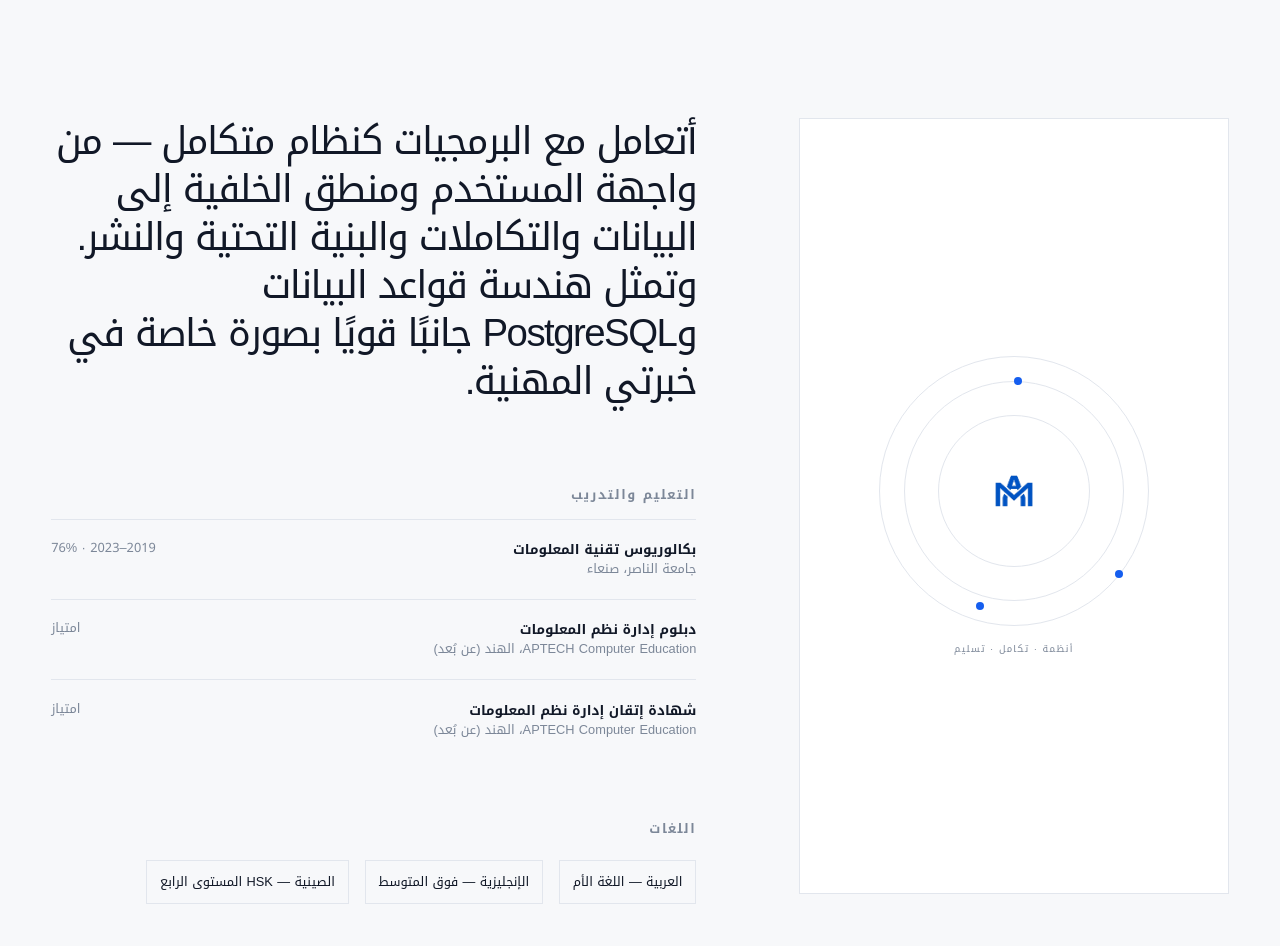
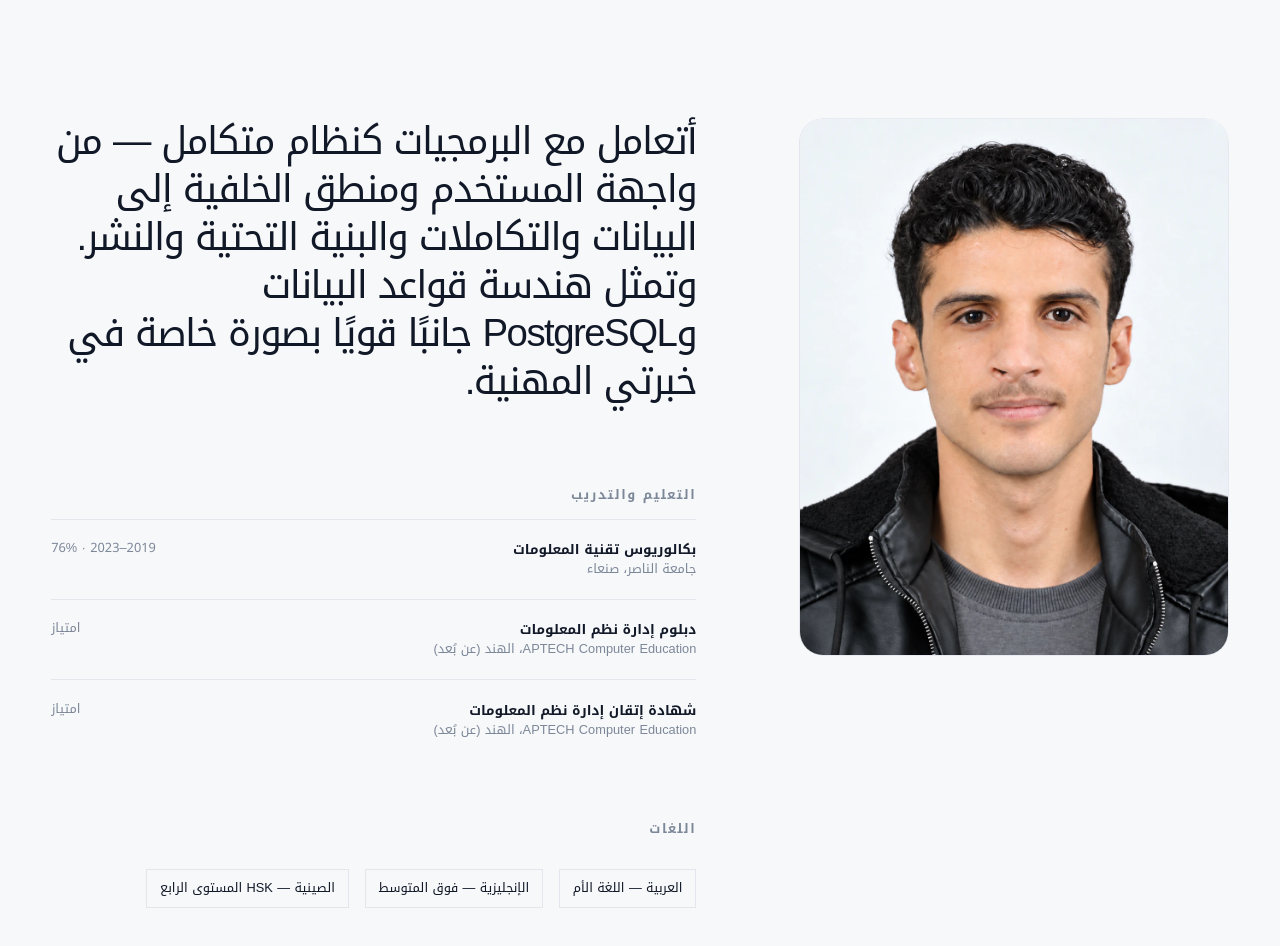
Before and after one commit to mahmoudalmagrami/mahmoud-portfolio, a Next.js app: page /ar in a window 1280 px wide. Shown: the part 10304-11250 px from the top of the page. Built offline with nearby package versions, Linux system fonts and the light colour scheme; no server answers.

Commit message:
feat: add professional profile portrait

```diff
--- a/src/app/[locale]/page.tsx
+++ b/src/app/[locale]/page.tsx
@@ -10,7 +10,7 @@ import { LineReveal, Reveal, Stagger, StaggerItem } from "@/components/motion/re
 import { SectionHeading } from "@/components/section-heading";
 import { HeroArtwork } from "@/components/hero-artwork";
 import { ProjectImage } from "@/components/project-image";
-import { BrandMark } from "@/components/brand-mark";
+import { ProfilePortrait } from "@/components/profile-portrait";
 import { GlobalScrollTechVessel } from "@/components/global-scroll-tech-vessel";
 import type { Metadata } from "next";
 
@@ -31,7 +31,7 @@ export default async function Home({params}:{params:Promise<{locale:string}>}){
   <section className="section process-section"><div className="container"><SectionHeading index="03" eyebrow={t.process} title={locale==="en"?"A deliberate path from context to improvement.":"مسار مدروس من فهم السياق إلى التحسين."}/><Stagger className="process-flow"><LineReveal/>{t.processSteps.map((step,i)=><StaggerItem className="process-step" key={step}><span>{String(i+1).padStart(2,"0")}</span><strong>{step}</strong></StaggerItem>)}</Stagger></div></section>
   <section id="experience" className="section container"><SectionHeading index="04" eyebrow={t.experience} title={locale==="en"?"Operating where uptime matters.":"عملٌ حيث يكون وقت التشغيل مهمًا."}/>{experience.map(x=><div className="experience" key={x.dates.en}><Reveal className="experience-meta"><span>{x.dates[locale]}</span><h3>{x.organization[locale]}</h3><p>{x.location[locale]}</p></Reveal><div><Reveal><p className="role">{x.jobTitle[locale]}</p></Reveal><Stagger className="responsibilities">{x.responsibilities[locale].map(item=><StaggerItem key={item}><p>{item}</p></StaggerItem>)}</Stagger><Reveal><div className="platforms">{x.platforms[locale].map(p=><span key={p}>{p}</span>)}</div></Reveal></div></div>)}</section>
   <section className="section capabilities-section"><div className="container"><SectionHeading index="05" eyebrow={locale==="en"?"Technical capabilities":"القدرات التقنية"} title={locale==="en"?"Capabilities across the full system lifecycle.":"قدرات تمتد عبر دورة حياة النظام كاملة."}/><Stagger className="skills-grid">{skillGroups.map(g=><StaggerItem className="skill-group" key={g.title.en}><h3>{g.title[locale]}</h3><p>{g.items.join(" · ")}</p></StaggerItem>)}</Stagger></div></section>
-  <section id="about" className="section container"><SectionHeading index="06" eyebrow={t.about} title={locale==="en"?"An engineer who thinks end-to-end.":"مهندس يفكر في النظام من البداية إلى النهاية."}/><div className="about-grid"><Reveal className="portrait-slot"><div className="about-mark"><BrandMark size={150} decorative/><i/><i/><i/></div><small>{locale==="en"?"Systems · integration · delivery":"أنظمة · تكامل · تسليم"}</small></Reveal><div><Reveal><p className="about-lead">{profile.summary[locale]}</p></Reveal><div className="education"><h3>{t.education}</h3>{education.map(e=><Reveal className="education-item" key={e.title.en}><div><strong>{e.title[locale]}</strong><span>{e.place[locale]}</span></div><small>{e.meta[locale]}</small></Reveal>)}</div><Stagger className="languages"><h3>{t.languages}</h3>{profile.languages.map(x=><StaggerItem key={x.name.en}><span>{x.name[locale]} — {x.level[locale]}</span></StaggerItem>)}</Stagger></div></div></section>
+  <section id="about" className="section container"><SectionHeading index="06" eyebrow={t.about} title={locale==="en"?"An engineer who thinks end-to-end.":"مهندس يفكر في النظام من البداية إلى النهاية."}/><div className="about-grid"><ProfilePortrait alt={locale==="en"?"Portrait of Mahmoud Abdulghani Almaqrami":"صورة محمود عبدالغني المقرمي"}/><Stagger className="about-content"><StaggerItem><p className="about-lead">{profile.summary[locale]}</p></StaggerItem><StaggerItem className="education"><h3>{t.education}</h3>{education.map(e=><div className="education-item" key={e.title.en}><div><strong>{e.title[locale]}</strong><span>{e.place[locale]}</span></div><small>{e.meta[locale]}</small></div>)}</StaggerItem><StaggerItem><div className="languages"><h3>{t.languages}</h3>{profile.languages.map(x=><span key={x.name.en}>{x.name[locale]} — {x.level[locale]}</span>)}</div></StaggerItem></Stagger></div></section>
   <section className="section writing container"><SectionHeading index="07" eyebrow={t.writing} title={locale==="en"?"Writing grounded in practice.":"كتابة تنطلق من الممارسة."}/><Reveal><div className="writing-empty"><span>{locale==="en"?"FIELD NOTES":"ملاحظات ميدانية"}</span><p>{t.writingText}</p></div></Reveal></section>
   <section id="contact" className="contact-section"><div className="container"><Stagger className="contact-reveal"><StaggerItem><p className="eyebrow">08 / {locale==="en"?"Contact":"تواصل"}</p><h2>{t.contact}</h2></StaggerItem><StaggerItem><a className="email-link" href={`mailto:${profile.email}`}>{profile.email}<span>↗</span></a></StaggerItem><StaggerItem className="contact-meta"><a href="https://wa.me/967781830031?text=Hello%20Mahmoud%2C%20I%20would%20like%20to%20discuss%20a%20project." target="_blank" rel="noopener noreferrer" className="whatsapp-link"><svg viewBox="0 0 24 24" aria-hidden="true"><path d="M20.5 11.8a8.5 8.5 0 0 1-12.6 7.4L3 20.5l1.3-4.7a8.5 8.5 0 1 1 16.2-4Z"/><path d="M8.1 7.8c.2-.4.4-.4.7-.4h.5c.2 0 .4.1.5.4l.8 2c.1.3.1.5-.1.7l-.6.7c-.2.2-.1.4 0 .6.7 1.2 1.7 2.1 3 2.7.2.1.4.1.6-.1l.8-1c.2-.2.4-.3.7-.2l1.9.9c.3.1.4.3.4.5 0 .5-.2 1.5-1 2.1-.7.6-1.7.9-2.7.6-1.5-.4-3.4-1.2-5-2.7-1.3-1.2-2.3-2.8-2.7-4.2-.4-1.4 0-2.4.5-3 .5-.5 1.1-.7 1.7-.7Z"/></svg>{locale==="en"?"WhatsApp":"واتساب"} ↗</a><a href={`/resume/Mahmoud-Abdulghani-Almaqrami-CV-${locale==="en"?"English":"Arabic"}.pdf`} download>{t.resume} ↓</a><a href={`tel:${profile.phone.replace(/\s/g,"")}`}>{profile.phone}</a><span>{profile.location[locale]}</span></StaggerItem></Stagger></div></section>
   <footer className="footer container"><span>© 2026 {profile.displayName[locale]}</span><span>{t.footer}</span><a href="#top">↑ {locale==="en"?"Top":"الأعلى"}</a></footer>
--- a/src/app/globals.css
+++ b/src/app/globals.css
@@ -118,6 +118,12 @@
 /* Existing project presentation extended for verified public website links. */
 .project-links{display:flex;flex-wrap:wrap;align-items:center;gap:1rem 1.75rem}
 .live-project-link{color:var(--brand);border-bottom-color:var(--brand)}
+.about-grid{grid-template-columns:minmax(280px,.8fr) minmax(0,1.2fr);align-items:start}
+.portrait-slot{position:relative;width:100%;max-width:500px;min-height:0;aspect-ratio:4/5;margin:0;overflow:hidden;background:var(--surface);border:1px solid var(--line);border-radius:24px}
+.profile-portrait-image{object-fit:cover;object-position:50% 50%}
+.about-content{min-width:0}
+@media(max-width:900px){.about-grid{grid-template-columns:1fr}.portrait-slot{width:min(82%,520px);min-height:0;justify-self:center}}
+@media(max-width:560px){.portrait-slot{width:82%;min-height:0;border-radius:20px}}
 .project-live-cta{margin-bottom:3rem;width:max-content}
 .project-details aside .live-project-link{margin-top:1.5rem;width:max-content}
 @media(max-width:560px){
--- /dev/null
+++ b/src/components/profile-portrait.tsx
@@ -0,0 +1,26 @@
+"use client";
+
+import Image from "next/image";
+import { motion, useReducedMotion } from "motion/react";
+
+export function ProfilePortrait({ alt }: { alt: string }) {
+  const reduce = useReducedMotion();
+
+  return (
+    <motion.figure
+      className="portrait-slot"
+      initial={reduce ? false : { opacity: 0, scale: 0.97, clipPath: "inset(4% 4% 4% 4% round 24px)" }}
+      whileInView={{ opacity: 1, scale: 1, clipPath: "inset(0% 0% 0% 0% round 24px)" }}
+      viewport={{ once: true, margin: "-8%" }}
+      transition={{ duration: reduce ? 0 : 0.65, ease: [0.22, 1, 0.36, 1] }}
+    >
+      <Image
+        src="/profile/mahmoud-abdulghani-almaqrami.webp"
+        alt={alt}
+        fill
+        sizes="(max-width: 560px) 82vw, (max-width: 900px) 520px, 36vw"
+        className="profile-portrait-image"
+      />
+    </motion.figure>
+  );
+}
```
Also changed, not shown: public/profile/mahmoud-abdulghani-almaqrami.webp (added).
